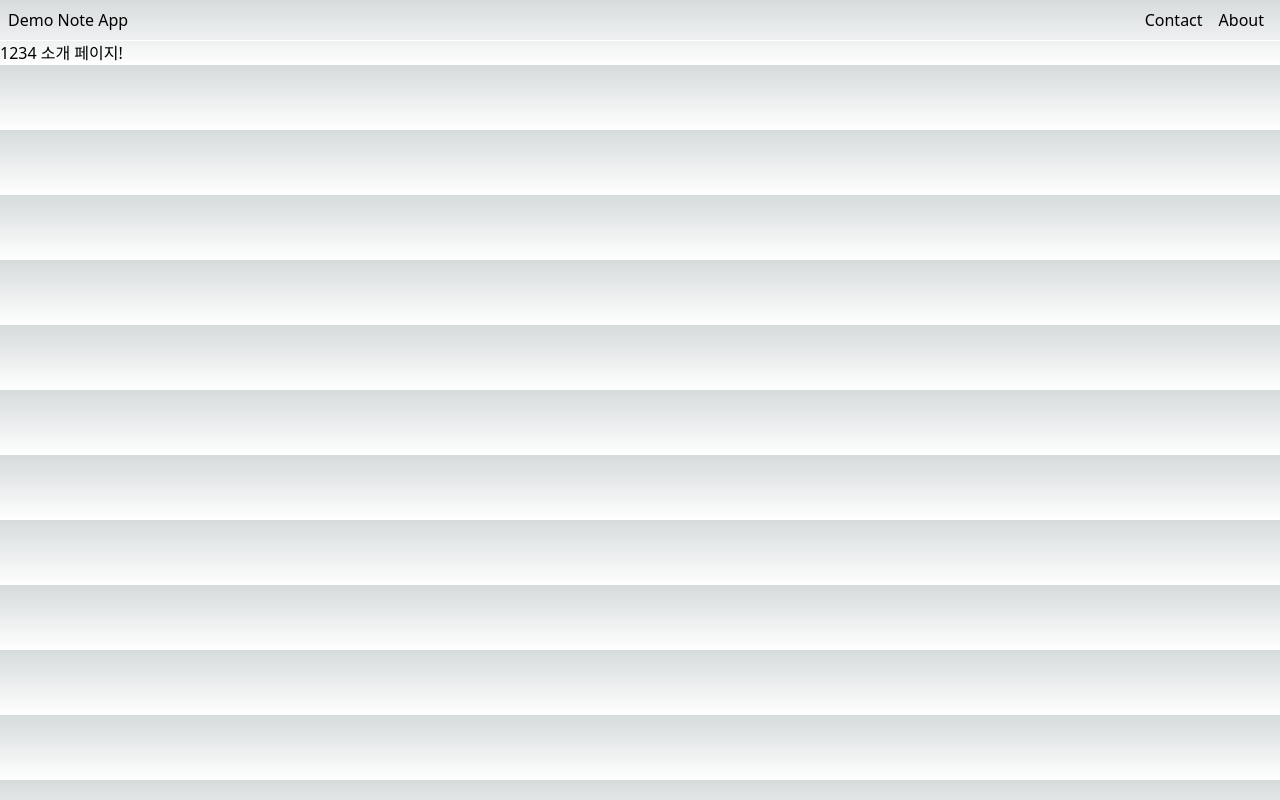
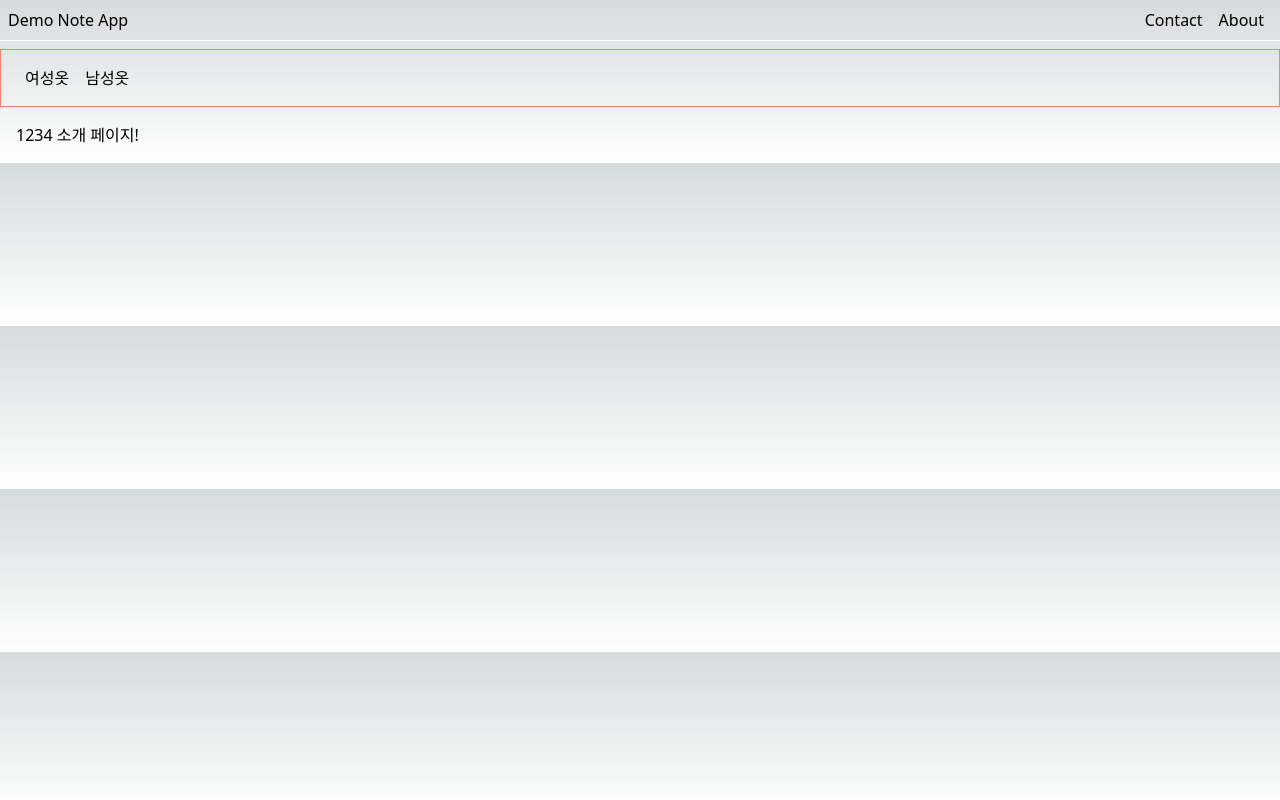
Before and after one commit to devGo20/note, a Next.js app: page /products/1234 in a window 1280 px wide. Built offline with nearby package versions, Linux system fonts and the light colour scheme.

Commit message:
[ADD] products layout, style

```diff
--- /dev/null
+++ b/src/app/products/layout.module.css
@@ -0,0 +1,13 @@
+.nav {
+  padding: 16px;
+  margin-top: 8px;
+  border: 1px solid salmon;
+}
+
+.nav a {
+  padding: 0 8px;
+}
+
+.product {
+  padding: 16px;
+}
--- /dev/null
+++ b/src/app/products/layout.tsx
@@ -0,0 +1,17 @@
+import styles from './layout.module.css';
+
+export default function ProductsLayout({
+  children,
+}: {
+  children: React.ReactNode;
+}) {
+  return (
+    <>
+      <nav className={styles.nav}>
+        <a href=''>여성옷</a>
+        <a href=''>남성옷</a>
+      </nav>
+      <section className={styles.product}>{children}</section>
+    </>
+  );
+}
```
